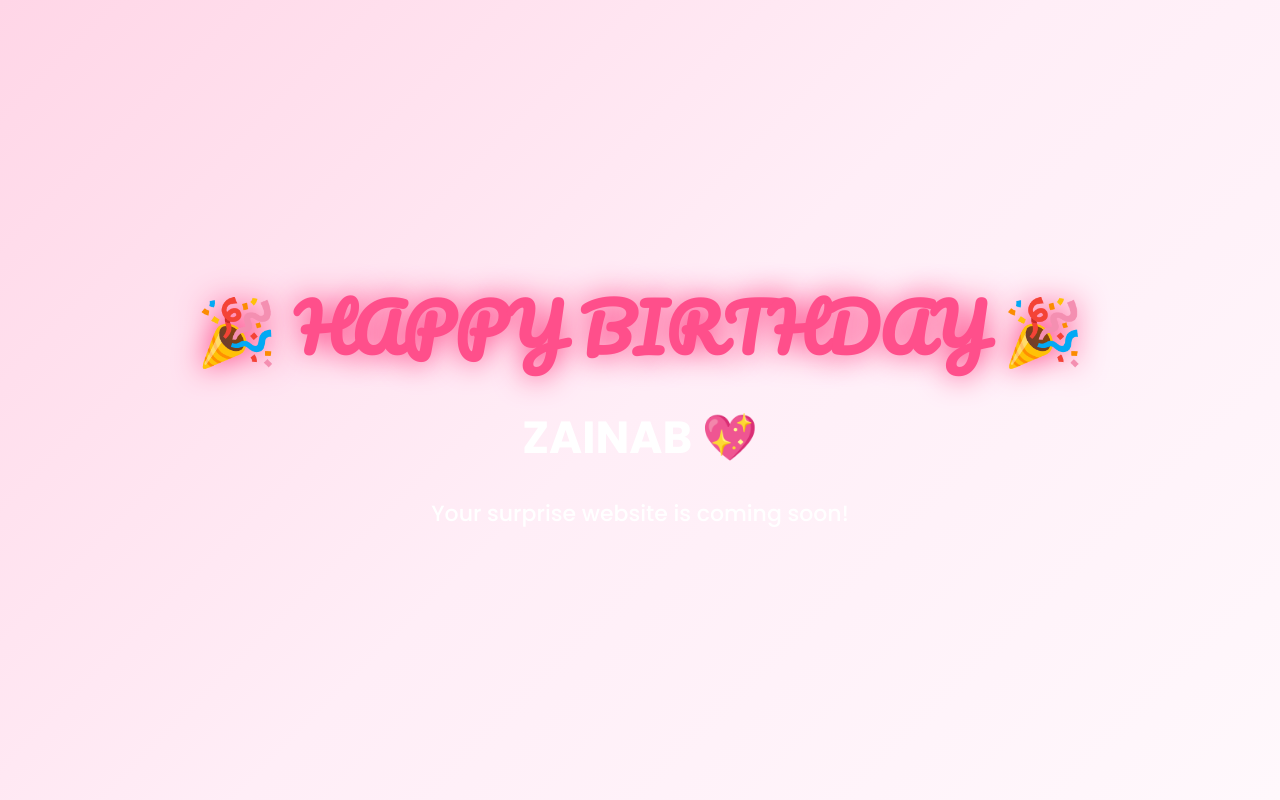
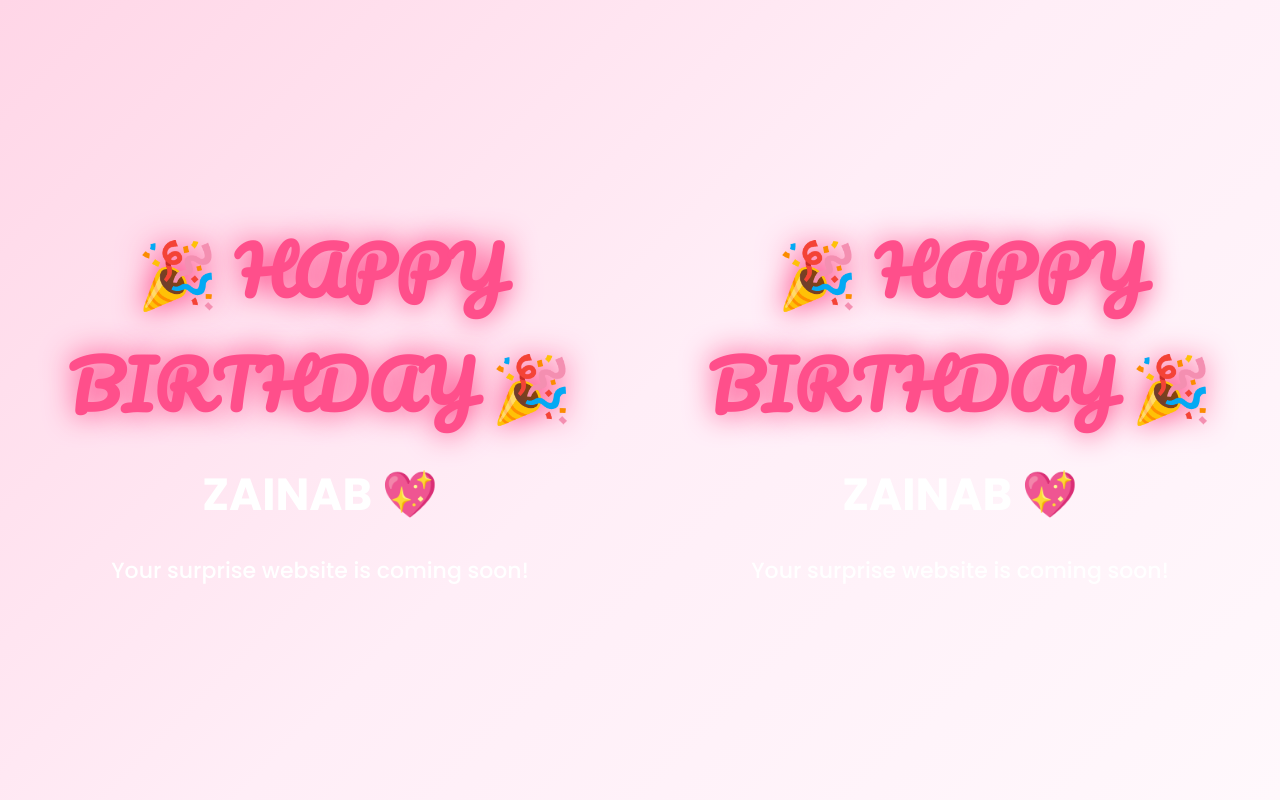
Before and after one commit to Hateem729/happy-birthday-zainab, a plain HTML site: page index.html in a window 1280 px wide. Drawn offline with Linux system fonts and the light colour scheme.

Commit message:
Update index.html

```diff
--- a/index.html
+++ b/index.html
@@ -6,6 +6,16 @@
     <link rel="stylesheet" href="style.css">
 </head>
 <body>
+
+    <div>
+        <h1>🎉 HAPPY BIRTHDAY 🎉</h1>
+        <h2>ZAINAB 💖</h2>
+        <p>Your surprise website is coming soon!</p>
+    </div>
+
+    <script src="script.js"></script>
+
+</body>
     <div>
         <h1>🎉 HAPPY BIRTHDAY 🎉</h1>
 
```
